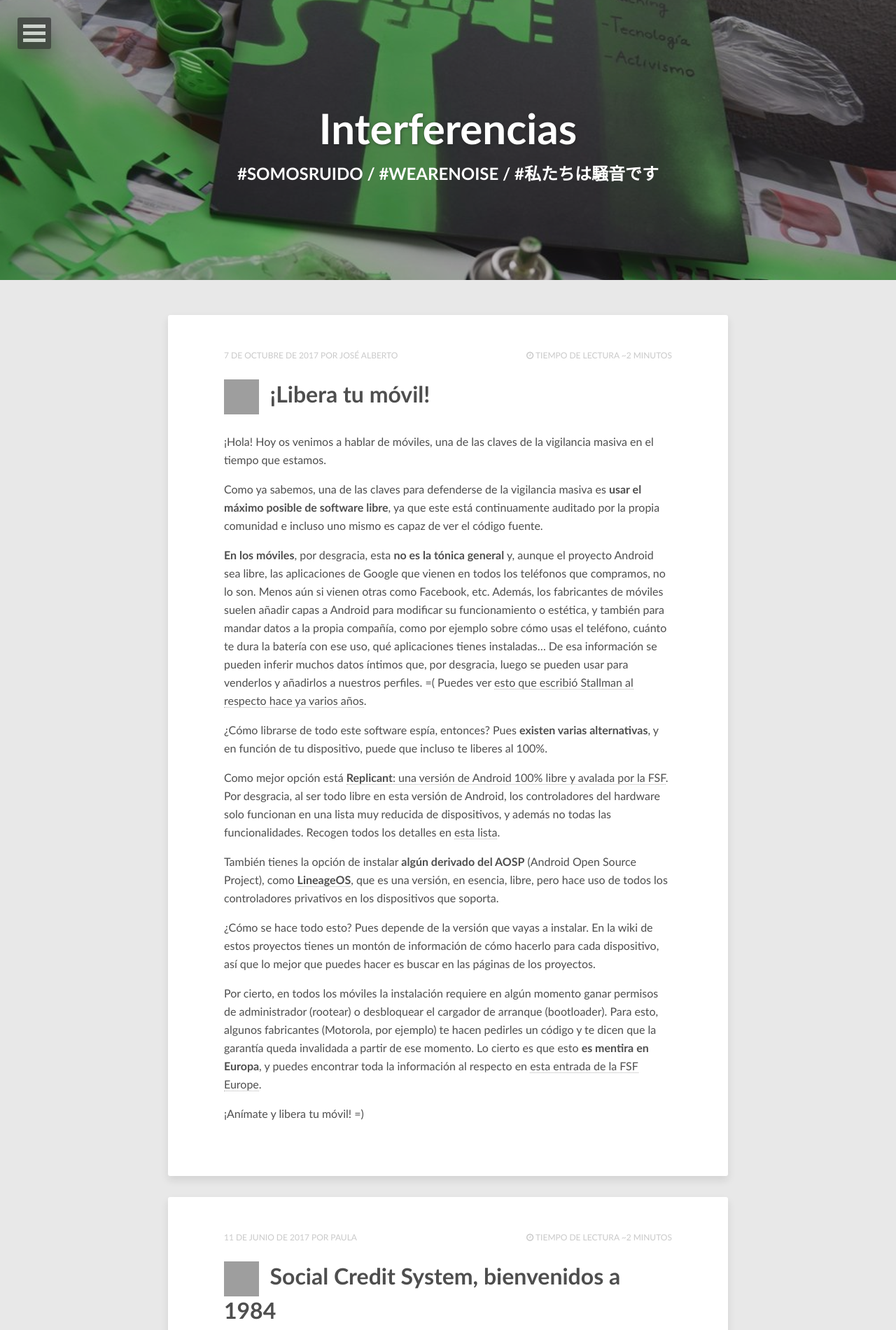
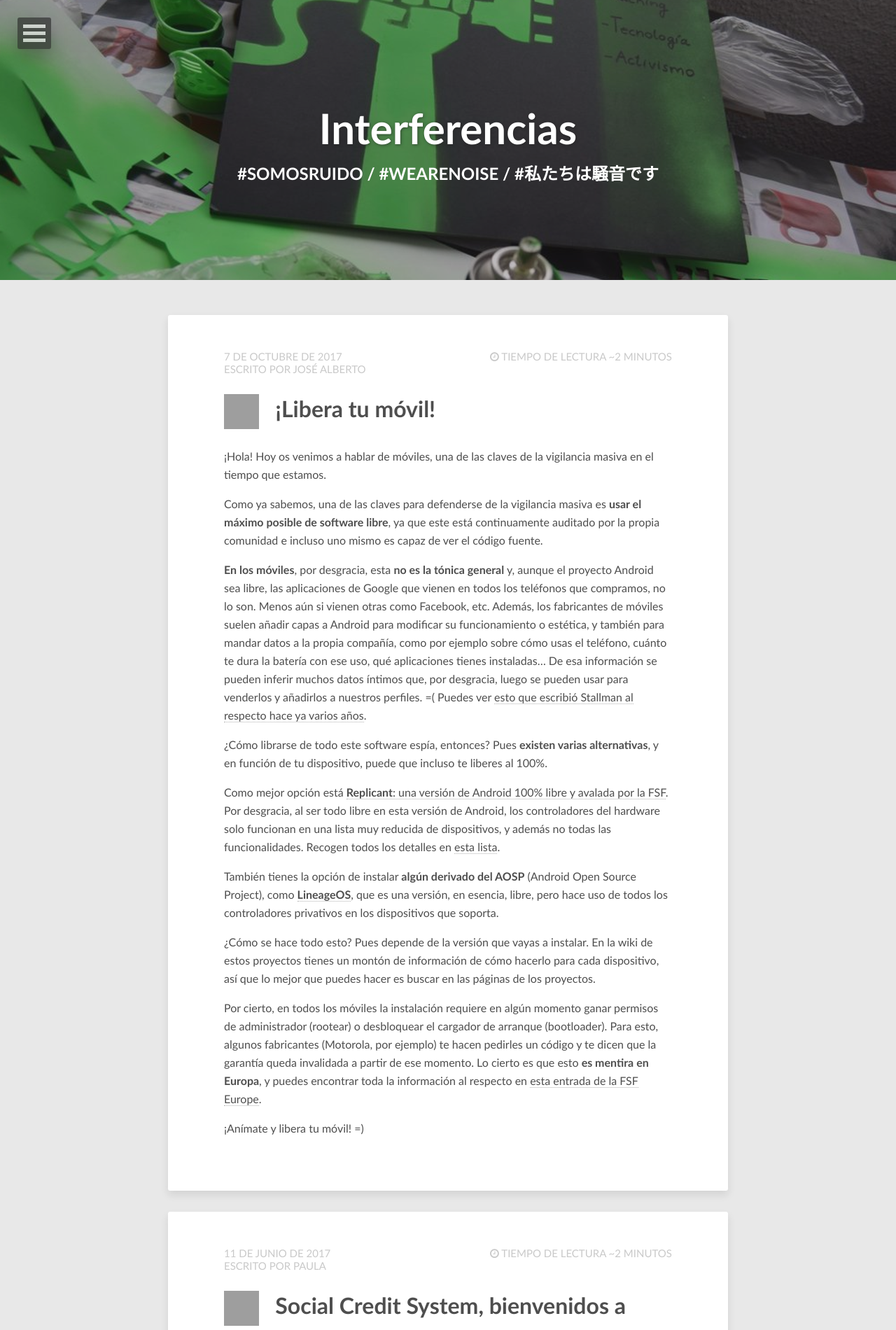
Before and after one commit to Interferencias/interferencias.github.io, a Jekyll site: the page built from index.html, in a window 1280 px wide. Shown: the top 1900 px of the page at 70% size. Built offline with Jekyll 4.4.1, drawn with Linux system fonts in a browser that asks for light colours; nearby versions of some CDN libraries; the list of posts is cut into pages by our own code; some of the changed text lies outside the part shown; grey boxes are pictures that could not be loaded.

Commit message:
Cambia cabecera artículos

```diff
--- /dev/null
+++ b/_includes/author
@@ -0,0 +1,7 @@
+{% if post.author != "anonymous" %}
+	<a href="{{ author.github }}"> <img src="{{ author.avatar }}
+{% else %}
+	<a href="https://interferencias.github.io/"> <img src="{{ "/assets/images/logo.png" }}
+{% endif %}"
+
+alt="avatar" width="50" height="50"></a>&nbsp&nbsp
--- /dev/null
+++ b/_includes/publishing
@@ -0,0 +1,33 @@
+<span class="entry-date date published updated">
+	<time datetime="{{ post.date | date_to_xmlschema }}">
+		<a href="{{ site.url }}{{ post.url }}">
+			{% include date %}
+		</a>
+	</time>
+</span>
+{% if site.reading_time %}
+	<span class="entry-reading-time">
+		<i class="fa fa-clock-o"></i>
+        	{% include read-time-index %}
+	</span><!-- /.entry-reading-time -->
+{% endif %}
+{% if post.author %}
+	<br>ESCRITO POR
+	{% if author.web %}
+		<a href="{{ author.web }}">
+			{{ author.name }}
+		</a>
+	{% else %}
+		{{ author.name }}
+	{% endif %}
+{% endif %}
+{% if post.translator %}
+	<br>TRADUCIDO POR
+	{% if translator.web %}
+		<a href="{{ translator.web }}">
+			{{ translator.name }}
+		</a>
+	{% else %}
+		{{ translator.name }}
+	{% endif %}
+{% endif %}
--- a/_sass/_page.scss
+++ b/_sass/_page.scss
@@ -217,7 +217,7 @@ body {
    ========================================================================== */
 
 .entry-meta {
-	@include font-rem(12);
+	@include font-rem(15);
 	text-transform: uppercase;
 	color: lighten($base-color,60);
 
--- a/index.html
+++ b/index.html
@@ -8,7 +8,10 @@ image:
 ---
 
 {% for post in paginator.posts %}
+
 {% assign author = site.data.authors[post.author] %}
+{% assign translator = site.data.authors[post.translator] %}
+
 <article class="hentry">
   <header>
     {% if post.image.feature %}
@@ -17,18 +20,12 @@ image:
       </div><!-- /.entry-image -->
     {% endif %}
     <div class="entry-meta">
-      <span class="entry-date date published updated"><time datetime="{{ post.date | date_to_xmlschema }}"><a href="{{ site.url }}{{ post.url }}">{% include date %}</a></time></span>{% if post.author %} POR {% if author.web %}<a href="{{ author.web }}">{{ author.name }}</a>{% else %} POR {{ author.name }}{% endif %}{% endif %}
-      {% if site.reading_time %}
-      <span class="entry-reading-time">
-        <i class="fa fa-clock-o"></i>
-        {% include read-time-index %}
-      </span><!-- /.entry-reading-time -->
-      {% endif %}
+      {% include publishing %}
     </div><!-- /.entry-meta -->
     {% if post.link %}
-      <h1 class="entry-title"><a href="{{ site.url }}{{ post.url }}" class="permalink" rel="bookmark" title="{{ post.title }}"><i class="fa fa-bookmark"></i></a> <a href="{{ post.link }}">{{ post.title }}</a></h1>
+      <h1 class="entry-title">{% include author %}<a href="{{ site.url }}{{ post.url }}" class="permalink" rel="bookmark" title="{{ post.title }}"><i class="fa fa-bookmark"></i></a> <a href="{{ post.link }}">{{ post.title }}</a></h1>
     {% else %}
-      <h1 class="entry-title"><a href="{{ site.url }}{{ post.url }}" rel="bookmark" title="{{ post.title }}" itemprop="url"><img src="{% if post.author != "anonymous" %}{{ author.avatar }}{% else %}{{ "/assets/images/logo.png" }}{% endif %}" alt="avatar" width="50" height="50">&nbsp&nbsp{{ post.title }}</a></h1>
+      <h1 class="entry-title">{% include author %}<a href="{{ site.url }}{{ post.url }}" rel="bookmark" title="{{ post.title }}" itemprop="url">{{ post.title }}</a></h1>
     {% endif %}
   </header>
   <div class="entry-content">
```
